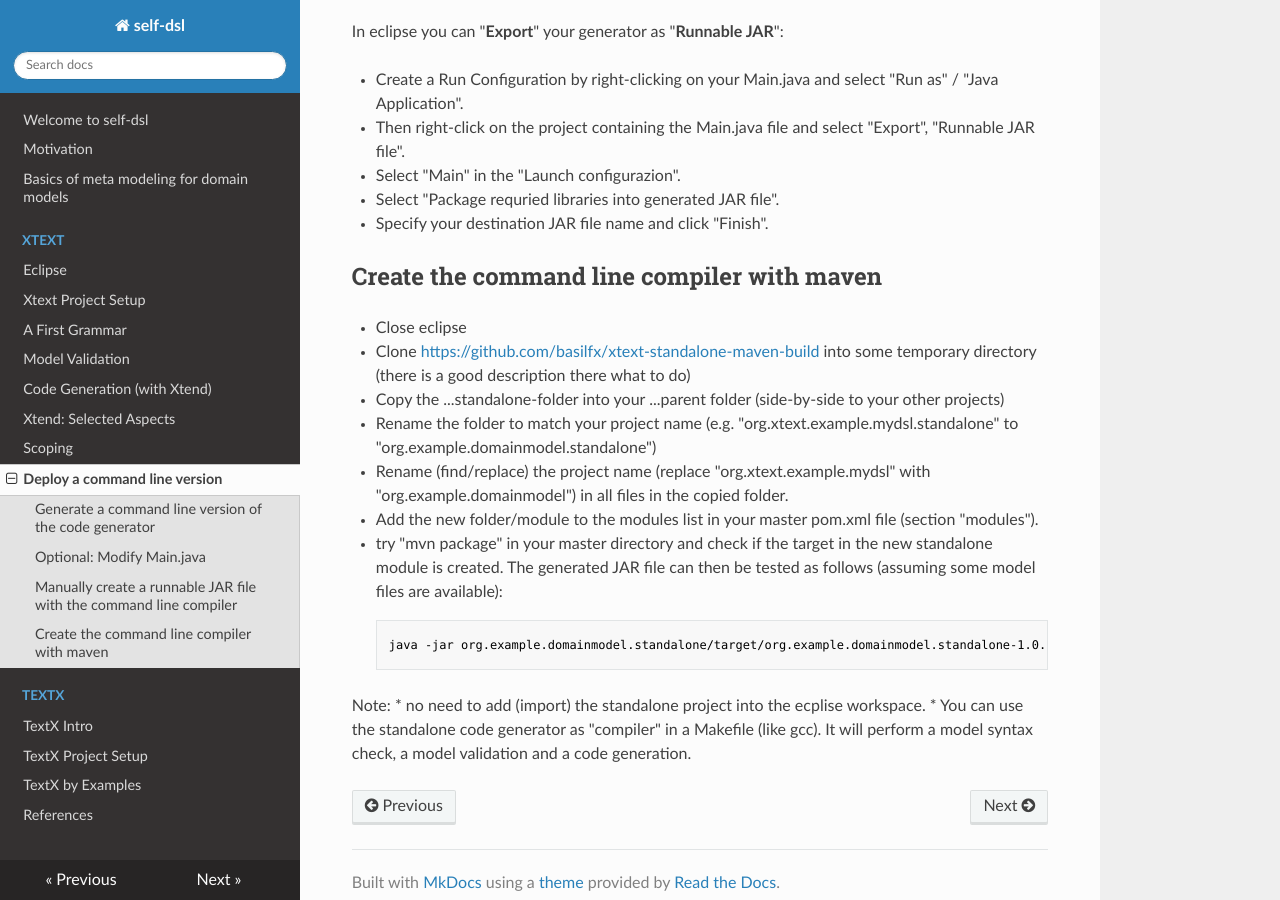
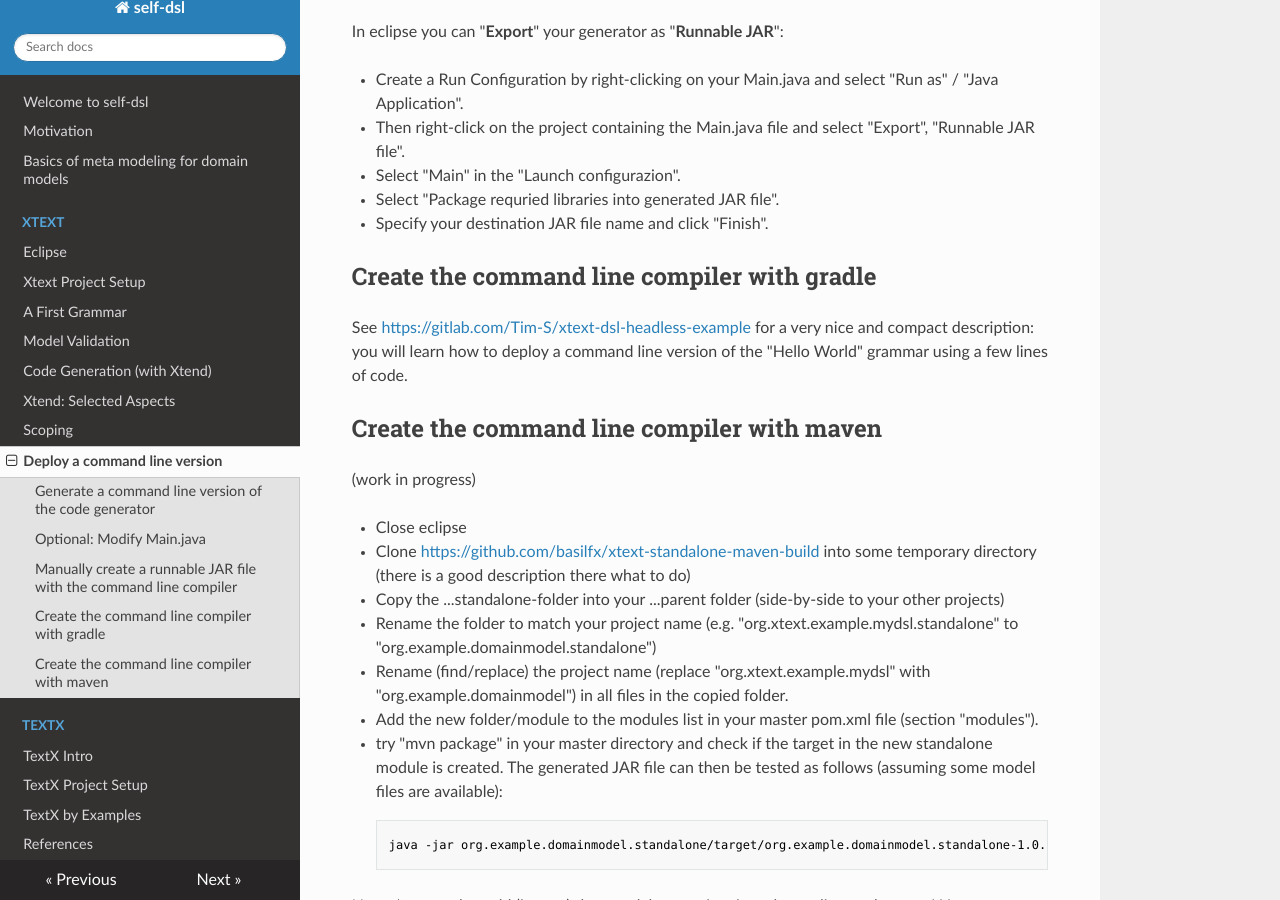
Before and after one commit to goto40/self-dsl, an MkDocs documentation site: the page built from docs/xtext_deploy_command_line.md, in a window 1280 px wide and 900 px high, scrolled down 1763 px. Built offline with MkDocs 1.6.1, drawn with Linux system fonts in a browser that asks for light colours; nearby versions of some CDN libraries; old or Windows-style settings are respelled for this version of MkDocs.

Commit message:
added a link to tims site. + minor stuff

```diff
--- a/docs/xtext_deploy_command_line.md
+++ b/docs/xtext_deploy_command_line.md
@@ -82,7 +82,16 @@ In eclipse you can "__Export__" your generator as "__Runnable JAR__":
  * Select "Package requried libraries into generated JAR file".
  * Specify your destination JAR file name and click "Finish".
 
+## Create the command line compiler with gradle
+
+See [https://gitlab.com/Tim-S/xtext-dsl-headless-example](https://gitlab.com/Tim-S/xtext-dsl-headless-example)
+for a very nice and compact description: you will learn how to
+deploy a command line version of the "Hello World" grammar
+using a few lines of code.
+
 ## Create the command line compiler with maven
+
+(work in progress)
 
  * Close eclipse
  * Clone [https://github.com/basilfx/xtext-standalone-maven-build](https://github.com/basilfx/xtext-standalone-maven-build)
```
Also changed, not shown: docs/xtext_a_first_grammar.md (+1 -1 lines), docs/xtext_scoping.md (+1 -4 lines), docs/xtext_xtend.md (+1 -1 lines).
